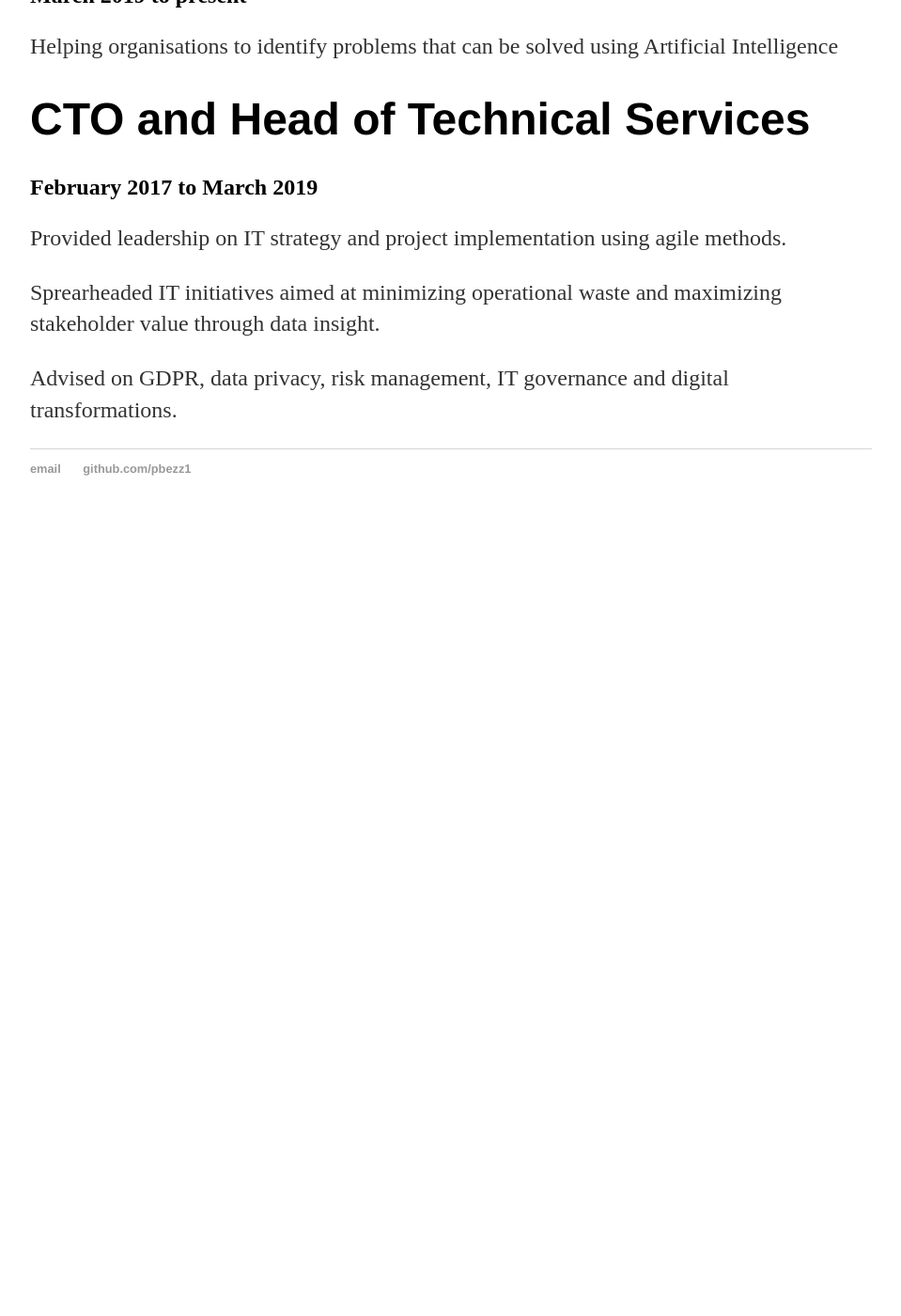
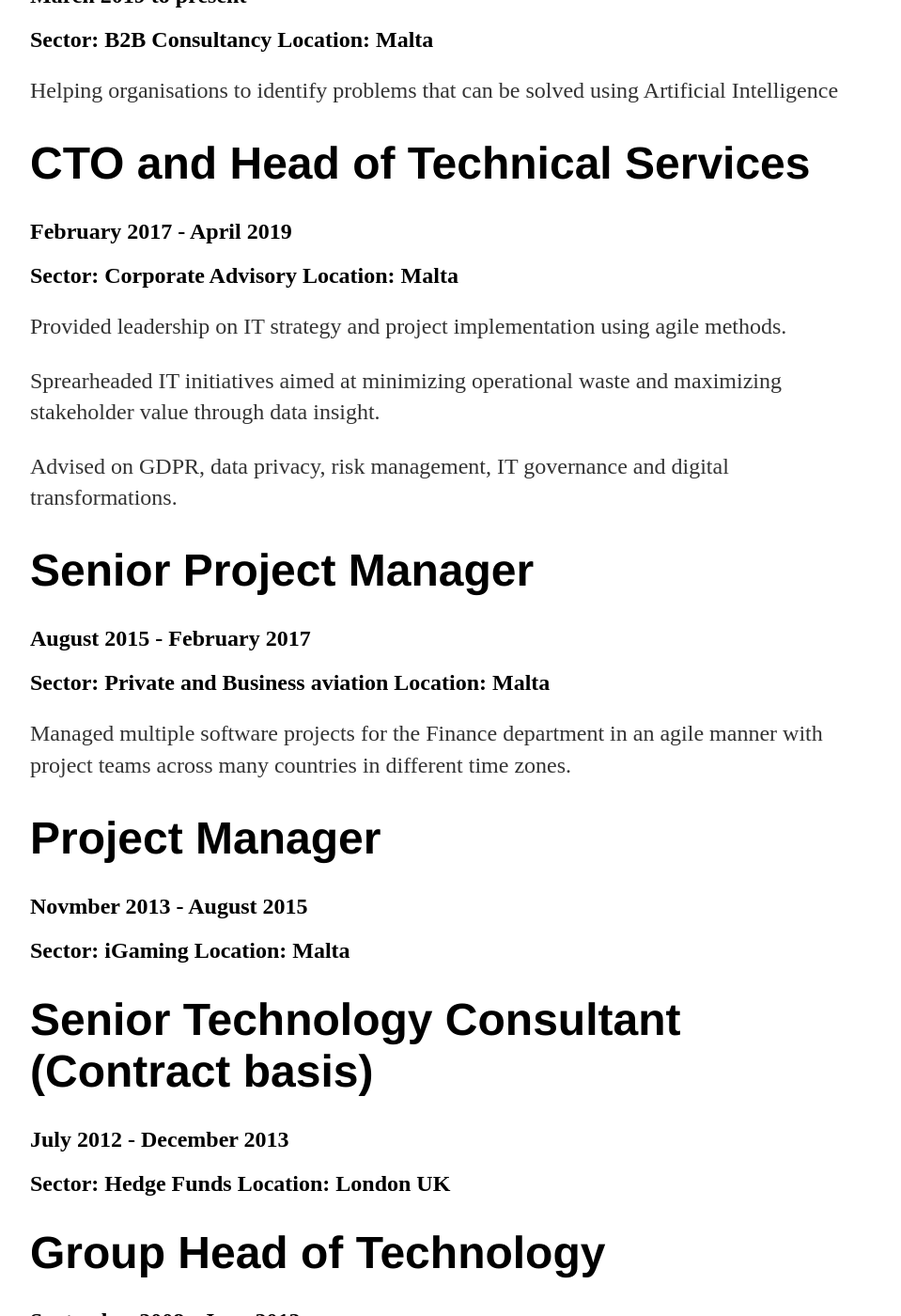
Before and after one commit to pbezz1/pbezz1.github.io, a Jekyll site: the page built from cv/index.html, in a window 1280 px wide and 1400 px high, scrolled down 270 px. Shown: the whole window at 94% size, without its empty margins (160-1119 px from the left). Built offline with Jekyll 4.4.1, drawn with Linux system fonts in a browser that asks for light colours; before the commit the page ends 900 px from its top, so only the background shows below that; some of the changed text lies outside the part shown.

Commit message:
Update index.html

```diff
--- a/cv/index.html
+++ b/cv/index.html
@@ -6,13 +6,49 @@ title: "Resume"
 <div class="blurb">
 	<h1>A.I. Researcher, Entrepreneur and Strategic Projects Consultant </h1>
 	<h2>March 2019 to present</h2>
+	<h2>Sector: B2B Consultancy   Location: Malta</h2>
   <p>Helping organisations to identify problems that can be solved using Artificial Intelligence</p>
 
   <h1>CTO and Head of Technical Services</h1>
-	<h2>February 2017 to March 2019</h2>
+	<h2>February 2017 - April 2019</h2>
+	<h2>Sector: Corporate Advisory   Location: Malta</h2>
 	<p>Provided leadership on IT strategy and project implementation using agile methods.</p>
   <p>Sprearheaded IT initiatives aimed at minimizing operational waste and maximizing stakeholder value through data insight.</p>
   <p>Advised on GDPR, data privacy, risk management, IT governance and digital transformations.</p>
 
+	<h1>Senior Project Manager</h1>
+	<h2>August 2015 - February 2017</h2>
+	<h2>Sector: Private and Business aviation   Location: Malta</h2>
+  	<p>Managed multiple software projects for the Finance department in an agile manner with project teams across many countries in different time zones.</p>
+
+
+	<h1>Project Manager</h1>
+	<h2>Novmber 2013 - August 2015</h2>
+	<h2>Sector: iGaming   Location: Malta</h2>
+
+
+	<h1>Senior Technology Consultant (Contract basis)</h1>
+	<h2>July 2012 - December 2013</h2>
+	<h2>Sector: Hedge Funds   Location: London UK</h2>
+
+
+	<h1>Group Head of Technology</h1>
+	<h2>September 2008 - June 2012</h2>
+	<h2Sector: Hedge Funds   Location: Malta, London UK and Lausanne CH</h2>
+
+	<h1>Software Engineering Manager</h1>
+	<h2>June 2007 - August 2008</h2>
+	<h2>Sector: B2C Software   Location: Malta</h2>
+
+	<h1>I.T. Manager</h1>
+	<h2>November 2002 - June 2007</h2>
+	<h2>Sector: Manufacturing   Location: Malta, Manchester UK</h2>
+
+
+
+
+
+
+
 
 </div>
```
